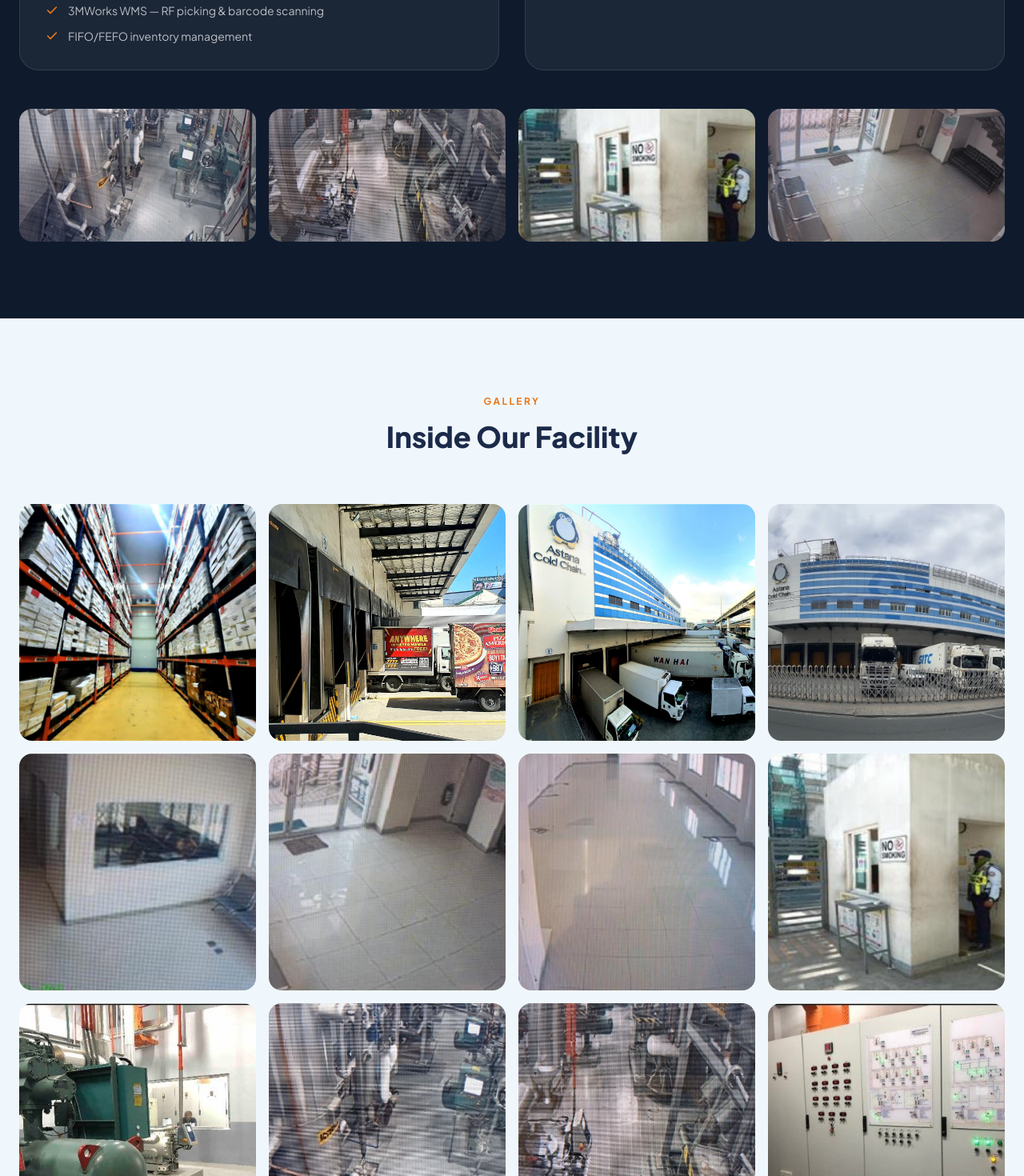
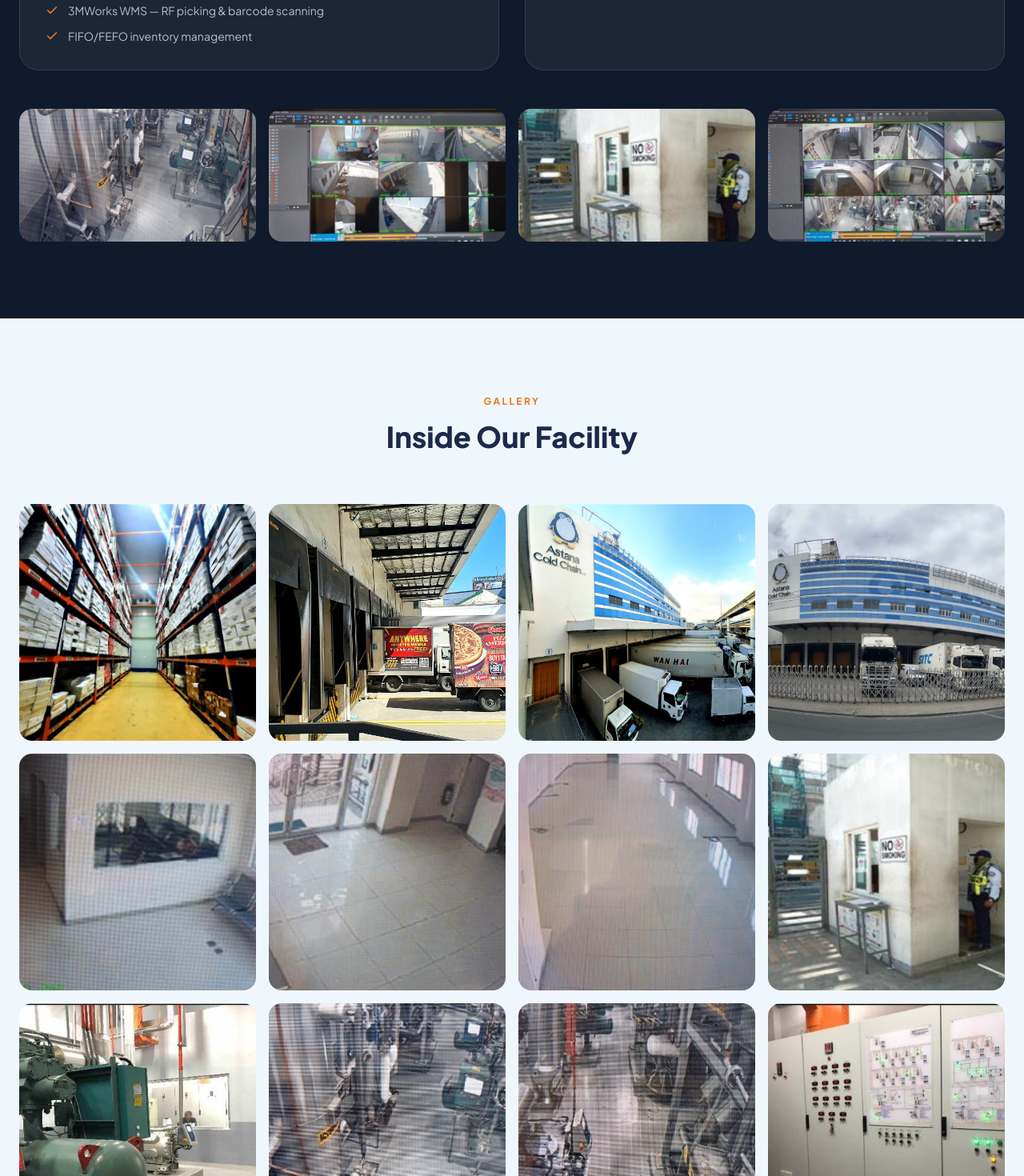
Before and after one commit to cj1ayi/astana-website, a Next.js app: page /facilities in a window 1280 px wide. Shown: the part 5680-7150 px from the top of the page at 80% size. Built offline with nearby package versions, Linux system fonts and the light colour scheme.

Commit message:
fix: edit images

```diff
--- a/src/app/facilities/page.tsx
+++ b/src/app/facilities/page.tsx
@@ -738,7 +738,7 @@ export default function FacilitiesPage() {
                   alt: "Monitoring Station",
                 },
                 {
-                  src: "/images/facility/machineroom3.jpg",
+                  src: "/images/facility/cctv2.png",
                   alt: "CCTV Coverage",
                 },
                 {
@@ -746,7 +746,7 @@ export default function FacilitiesPage() {
                   alt: "Security Office",
                 },
                 {
-                  src: "/images/facility/waitinglounge2.png",
+                  src: "/images/facility/cctv1.png",
                   alt: "Gate & Perimeter",
                 },
               ].map((img) => (
@@ -843,6 +843,14 @@ export default function FacilitiesPage() {
                   src: "/images/facility/rackingconfiguration.png",
                   alt: "Floor Plan Configuration",
                 },
+                {
+                  src: "/images/facility/cctv1.png",
+                  alt: "CCTV1",
+                },
+                {
+                  src: "/images/facility/cctv2.png",
+                  alt: "CCTV2",
+                },
               ].map((img) => (
                 <div
                   key={img.src}
```
Also changed, not shown: public/images/facility/cctv1.png (added), public/images/facility/cctv2.png (added).
